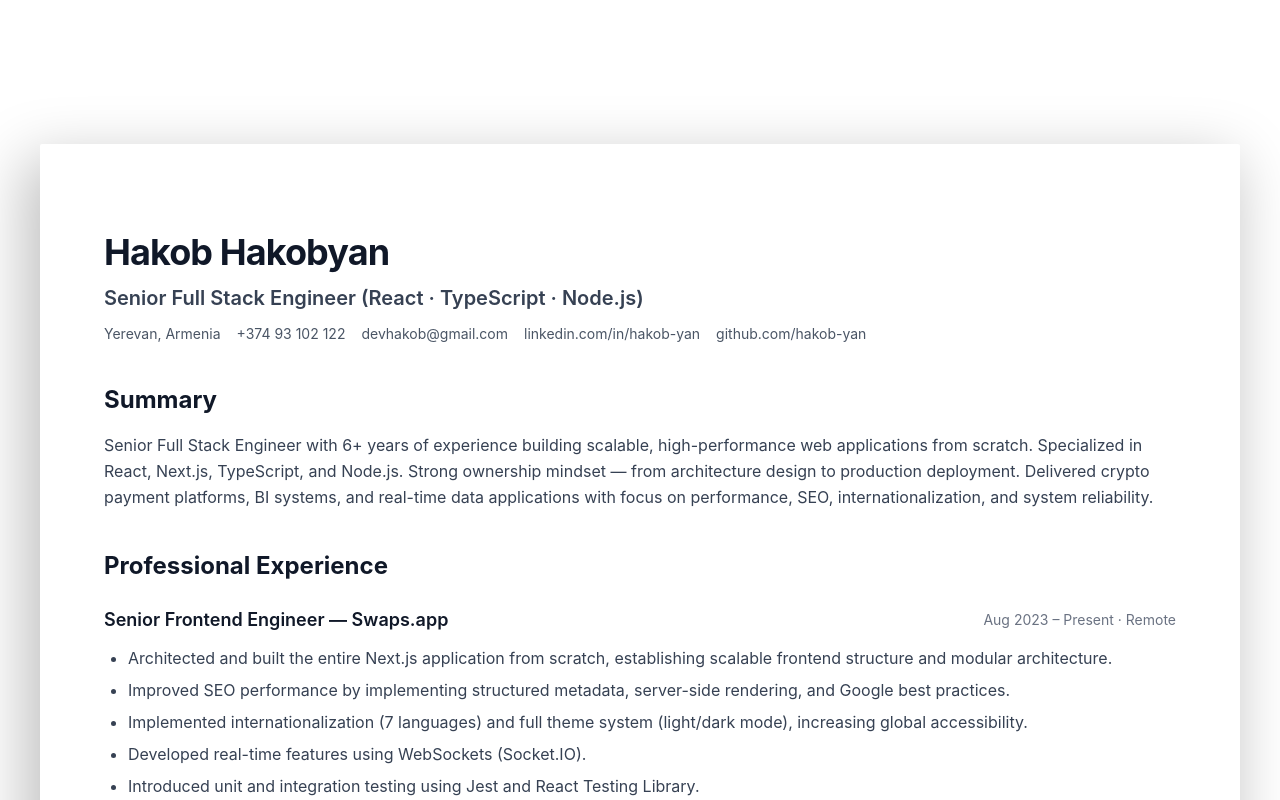
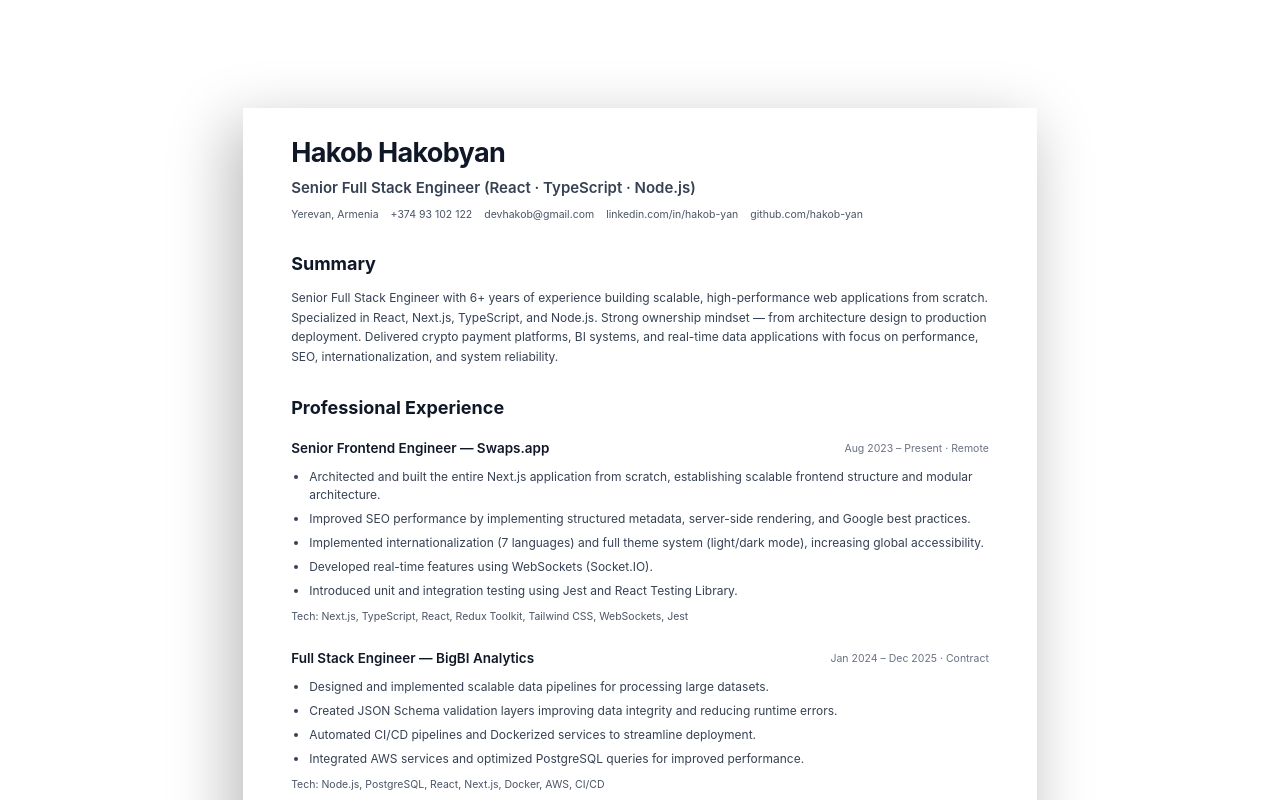
Before and after one commit to hakob-yan/resume-template, a React (Vite) app in the folder client-senior-position/: page / in a window 1280 px wide. Shown: the top 800 px of the page. Built offline with nearby package versions, Linux system fonts and the light colour scheme.

Commit message:
new skills

```diff
--- a/client-senior-position/src/components/CV/index.tsx
+++ b/client-senior-position/src/components/CV/index.tsx
@@ -2,7 +2,7 @@ import React from "react";
 
 const CV: React.FC = () => {
   return (
-    <div className="text-gray-900 py-12 px-6 w-full h-full">
+    <div className="text-gray-900  px-6">
       <div className="w-full  p-10 space-y-10">
         {/* HEADER */}
         <header className="space-y-3">
--- a/client-senior-position/src/components/Provider/index.tsx
+++ b/client-senior-position/src/components/Provider/index.tsx
@@ -2,7 +2,13 @@ function Provider({ children }: { children: React.ReactNode }) {
   return (
     <div
       id="resume-wrapper"
-      className="max-w-300 print:max-w-full h-424.5 print:h-auto mx-auto w-full mt-36 print:mt-0  bg-white shadow-[-10px_20px_60px_5px_rgba(0,0,0,0.25)]  print:shadow-none rounded-xs print:rounded-none  overflow-hidden"
+      className="
+
+        max-w-[210mm]
+        max-h-[297mm]
+        min-h-[297mm]
+
+      mx-auto w-full my-36 print:m-0 print:p-0  bg-white shadow-[-10px_20px_60px_5px_rgba(0,0,0,0.25)]  print:shadow-none rounded-xs print:rounded-none  "
     >
       {children}
     </div>
--- a/client-senior-position/src/index.css
+++ b/client-senior-position/src/index.css
@@ -1,6 +1,11 @@
 @import "tailwindcss";
-@media print {
-  :root {
-    font-size: 12px;
-  }
+@page {
+  size: A4;
+  margin: 0;
+  padding: 0;
+  box-sizing: border-box;
 }
+
+:root {
+  font-size: 12px;
+}
```
Also changed, not shown: 1 other file (tests, documents, lock files or other folders).
